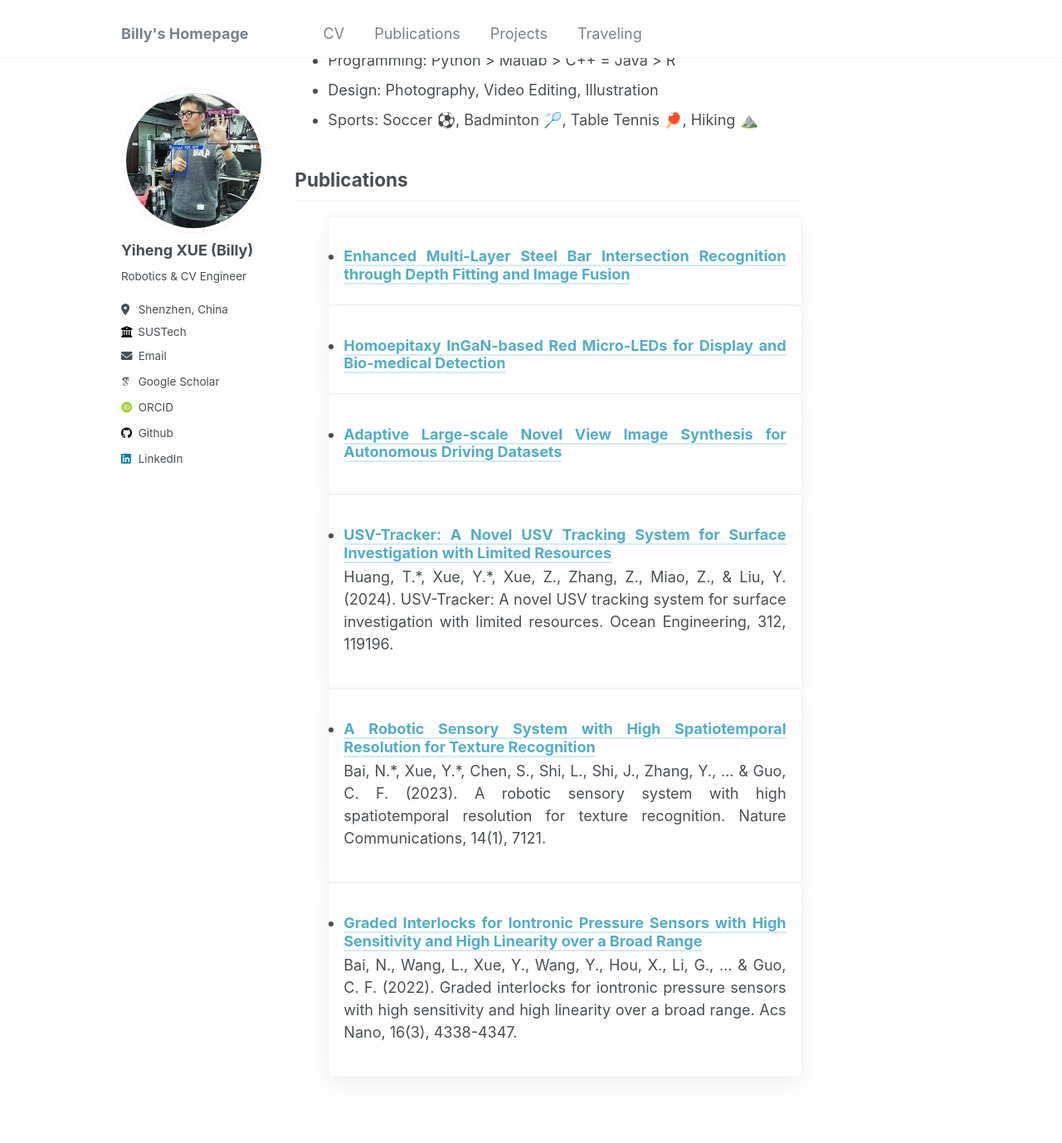
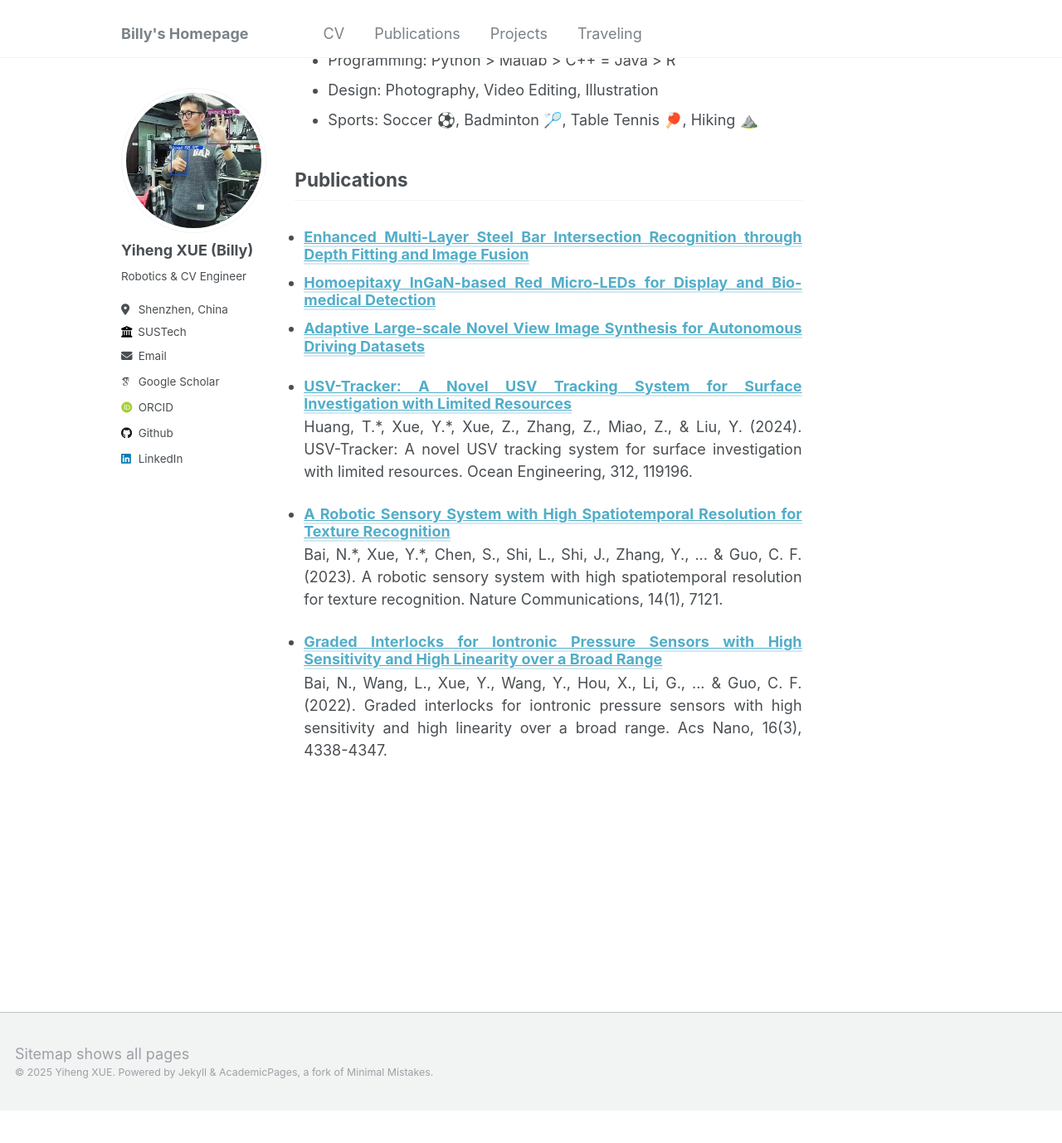
Before and after one commit to Billy1203/Billy_homepage, a Jekyll site: the page built from _pages/cv.md, in a window 1280 px wide and 1400 px high, scrolled down 2199 px. Shown: the top 1378 px of the window at 83% size. Built offline with Jekyll 4.4.1, drawn with Linux system fonts in a browser that asks for light colours; some web fonts are replaced; after the commit the page ends 3538 px from its top, so only the background shows below that.

Commit message:
update scss style

```diff
--- a/_pages/cv.md
+++ b/_pages/cv.md
@@ -90,11 +90,17 @@ target="_blank" rel="noopener">简历 (中文)</a>
 [//]: # (  * Due Diligence Analyst)
 
 ## Skills
+
 * Programming: Python > Matlab > C++ = Java > R
 * Design: Photography, Video Editing, Illustration
 * Sports: Soccer ⚽️, Badminton 🏸, Table Tennis 🏓, Hiking ⛰️
 
 ## Publications
-  <ul>{% for post in site.publications reversed %}
-    {% include archive-single-cv.html %}
-  {% endfor %}</ul>
+
+<div class="cv-pubs">
+  <ul class="archive">
+    {% for post in site.publications reversed %}
+      {% include archive-single-cv.html %}
+    {% endfor %}
+  </ul>
+</div>
--- a/_sass/_archive.scss
+++ b/_sass/_archive.scss
@@ -114,12 +114,64 @@
   box-shadow: $box-shadow;
   background: $background-color;
   transition: $global-transition;
+  margin-bottom: 1.25rem;
 }
 
 .archive__item:hover {
   transform: translateY(-2px);
   box-shadow: 0 14px 36px rgba(0,0,0,.08);
+  background-color: mix($background-color, #000, 97%);
 }
+
+/* --- CV publications: plain list (no cards) --- */
+.cv-pubs .archive {
+  padding-left: 0;
+  margin-left: 0;
+}
+
+.cv-pubs .archive > li {
+  list-style: none;
+}
+
+.cv-pubs .archive__item {
+  padding: 0;
+  margin: 0;
+  border: 0;
+  border-radius: 0;
+  box-shadow: none;
+  background: transparent;
+  transform: none;
+}
+
+.cv-pubs .archive__item:hover {
+  transform: none;
+  box-shadow: none;
+  background: transparent;
+}
+
+.cv-pubs .archive__item-title {
+  margin: 0;
+}
+
+.cv-pubs .archive__item-excerpt {
+  margin-top: 0.2rem;
+}
+
+.cv-pubs .archive__item-teaser {
+  display: none;
+}
+
+.cv-pubs {
+  margin-left: -6.2rem;   /* 抵消 ul 默认 padding，数值按你实际调 1.0~1.5 */
+}
+
+.cv-pubs .archive {
+  padding-left: 0;
+  margin-left: 0;
+}
+
+
+
 
 
 
```
Also changed, not shown: _pages/publications.md (+5 -3 lines), 4 other files.
